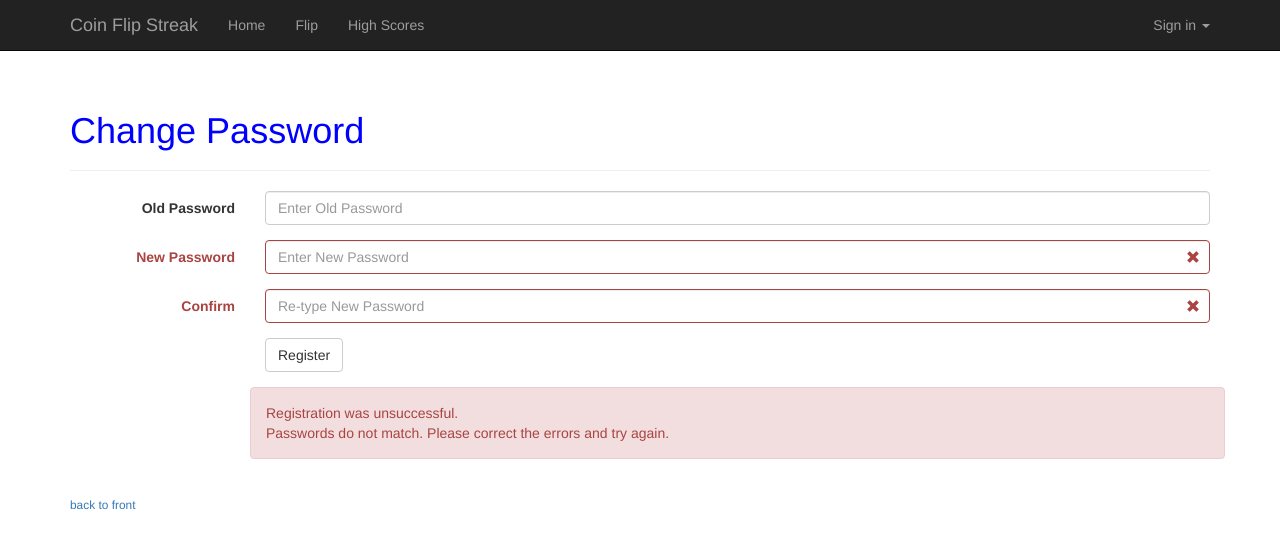
After one commit to Tsinoyboi/coin-flip-streak-high-scores, a PHP site: template web/views/changepassword.twig in a window 1280 px wide. The commit adds this page. Shown: the top 549 px of the page. Run offline with PHP 8.4, Linux system fonts and the light colour scheme; the template is opened without the code that fills it, so the values that code supplies are empty; some libraries are stand-ins or nearby versions.

Commit message:
created view and incorrect function for change password

```diff
--- /dev/null
+++ b/web/views/changepassword.twig
@@ -0,0 +1,63 @@
+{% extends 'base.twig' %}
+
+{% set title='Change Password' %}
+
+{% block body %}
+
+<form class="form-horizontal" role="form" action="passwordchangiate" method="POST">
+	<div class="form-group {% if userExists %} has-error {% endif %} has-feedback">
+		<label for="username" class="col-sm-2 control-label">Old Password</label>
+		<div class="col-sm-10">
+			<input type="text" class="form-control" id="oldPassword" placeholder="Enter Old Password" name="username" {% if username is defined %} value="{{ username }}" {% endif %} />
+			{% if userExists %}
+			<span class="glyphicon glyphicon-remove form-control-feedback" aria-hidden="true"></span>
+			<span id="inputWarning2Status" class="sr-only">(warning)</span>
+			{% endif %}
+		</div>
+	</div>
+	<div class="form-group {% if not isConfirmed %} has-error {% endif %} has-feedback">
+		<label for="password" class="col-sm-2 control-label">New Password</label>
+		<div class="col-sm-10">
+			<input type="password" class="form-control" id="newPassword" placeholder="Enter New Password" name="password" />
+			{% if not isConfirmed %}
+			<span class="glyphicon glyphicon-remove form-control-feedback" aria-hidden="true"></span>
+			<span id="inputWarning2Status" class="sr-only">(warning)</span>
+			{% endif %}
+		</div>
+	</div>
+	<div class="form-group {% if not isConfirmed %} has-error {% endif %} has-feedback">
+		<label for="confirm" class="col-sm-2 control-label">Confirm</label>
+		<div class="col-sm-10">
+			<input type="password" class="form-control" id="confirm" placeholder="Re-type New Password" name="confirm" />
+			{% if not isConfirmed %}
+			<span class="glyphicon glyphicon-remove form-control-feedback" aria-hidden="true"></span>
+			<span id="inputWarning2Status" class="sr-only">(warning)</span>
+			{% endif %}
+		</div>
+	</div>
+	<div class="form-group has-error has-feedback">
+		<div class="col-sm-offset-2 col-sm-10">
+			<button type="submit" class="btn btn-default">Register</button>
+		</div>
+	</div>
+	{% if not isConfirmed %}
+	<div class="form-group has-feedback">
+		<label class="col-sm-2 control-label"></label>
+		<div class="alert alert-danger col-sm-10" role="alert">
+			Registration was unsuccessful.
+			<br />Passwords do not match. Please correct the errors and try again.
+		</div>
+	</div>
+	{% endif %}
+	{% if userExists %}
+	<div class="form-group has-feedback">
+		<label class="col-sm-2 control-label"></label>
+		<div class="alert alert-danger col-sm-10" role="alert">
+			Registration was unsuccessful.
+			<br />Cannot use that username. Please correct the errors and try again.
+		</div>
+	</div>
+{% endif %}
+</form>
+
+{% endblock body %}
```
Also changed, not shown: web/index.php (+50 -0 lines).
